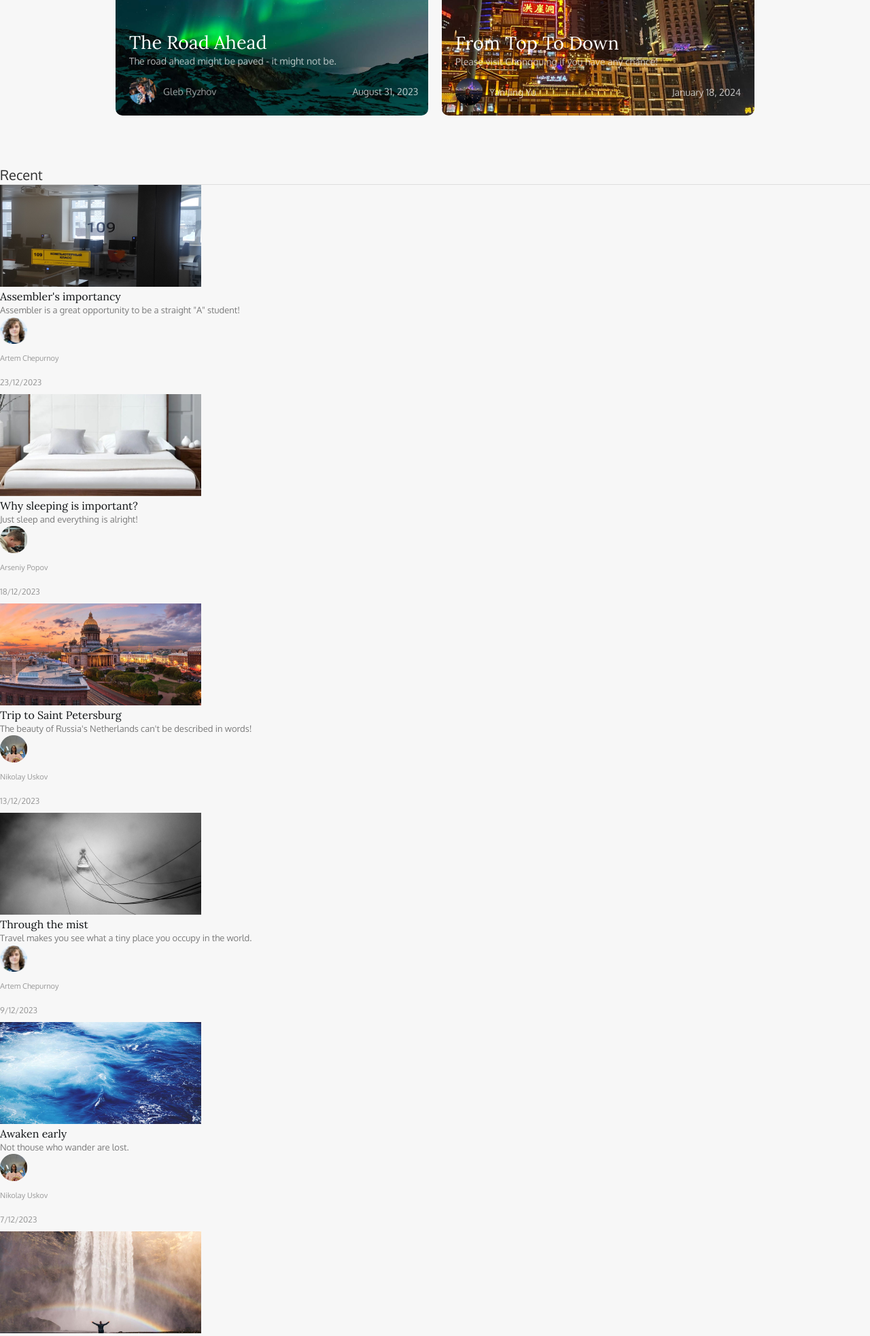
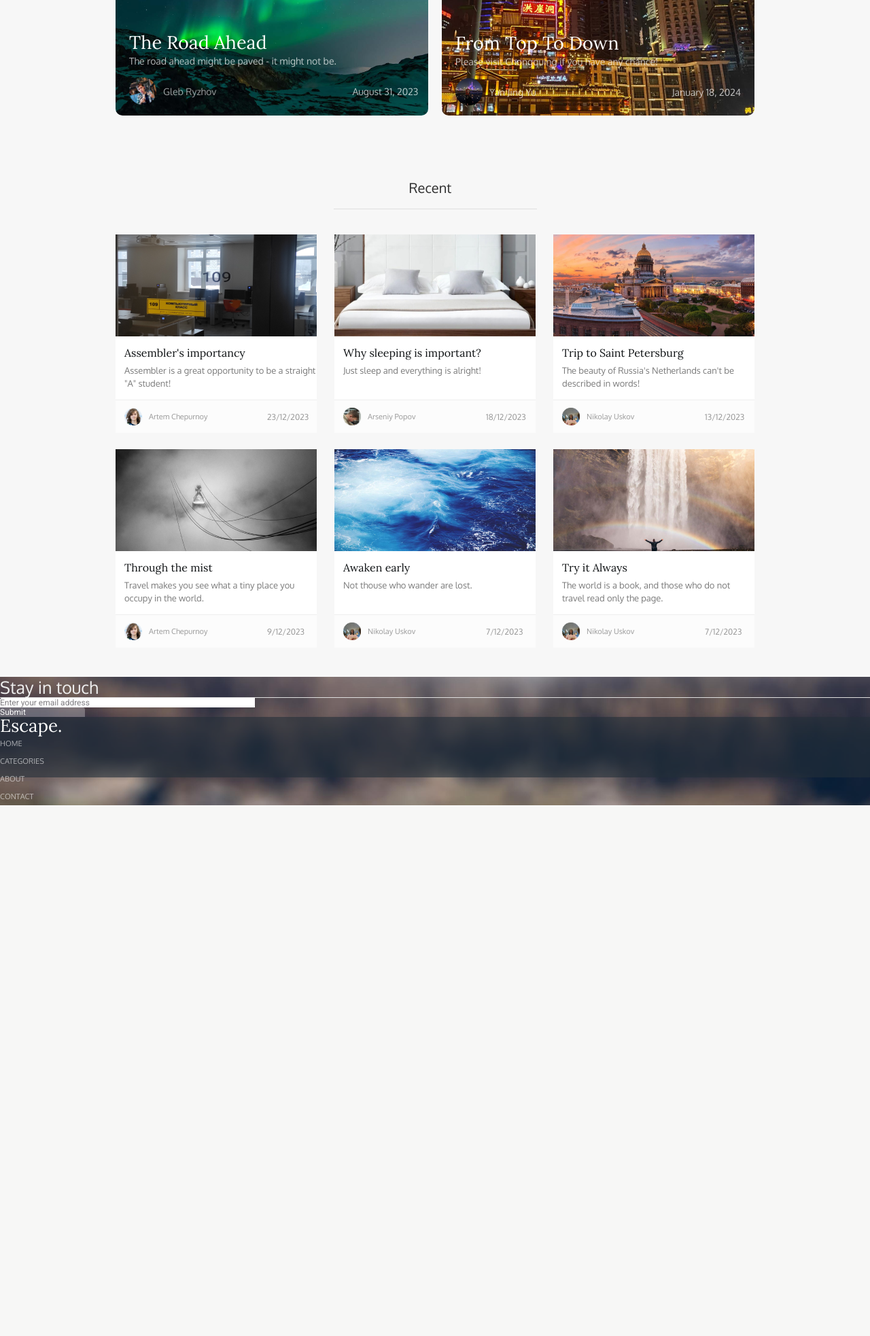
Before and after one commit to x3r1x/webCourse, a PHP site: page / in a window 1280 px wide. Shown: the part 796-2762 px from the top of the page at 68% size. After the commit the page ends 1981 px from the top, so only its background shows below. Run offline with PHP 8.4, Linux system fonts and the light colour scheme.

Commit message:
Finished "Recent" section

```diff
--- a/lab4/index.html
+++ b/lab4/index.html
@@ -90,95 +90,122 @@
             <section class="site_content__recent recent">
                 <h2 class="recent__section_mark">Recent</h2>
 
+                <!-- Статьи -->
+                <div class="recent__post post">
                     <!-- "Assembler's importancy" -->
-                <article class="recent__extra_article extra_article">
+                    <article class="post__asi extra_article">
                         <img src="images/index/p3.png" alt="Assembler's importancy" width = '720' height="360" class="extra_article__image">
 
-                    <h3 class="extra_article__header">Assembler's importancy</h3>
-                    <p class="extra_article__subscription">Assembler is a great opportunity to be a straight "A" student!</p>
+                        <div class="extra_article__text text">
+                            <h3 class="text__header">Assembler's importancy</h3>
+                            <p class="text__subscription">Assembler is a great opportunity to be a straight "A" student!</p>
+                        </div>
 
                         <div class="extra_article__extra_avatar extra_avatar">
-                        <img src="images/index/a3.png" alt="Artem Chepurnoy" width="40" height="40">
-                        <p class="extra_avatar__subscription">Artem Chepurnoy</p>
+                            <div class="extra_avatar__human human">
+                                <img class="human__image" src="images/index/a3.png" alt="Artem Chepurnoy" width="40" height="40">
+                                <p class="human__subscription">Artem Chepurnoy</p>
                             </div>
 
-                    <p class="extra_article__date">23/12/2023</p>
+                            <p class="extra_avatar__date">23/12/2023</p>
+                        </div>
                     </article>
 
                     <!-- Why sleeping is important? -->
-                <article class="recent__extra_article extra_article">
+                    <article class="post__wsii extra_article">
                         <img src="images/index/p4.png" alt="Why sleeping is important?" width="720" height="360" class="extra_article__image">
 
-                    <h3 class="extra_article__header">Why sleeping is important?</h3>
-                    <p class="extra_article__subscription">Just sleep and everything is alright!</p>
+                        <div class="extra_article__text text">
+                            <h3 class="text__header">Why sleeping is important?</h3>
+                            <p class="text__subscription">Just sleep and everything is alright!</p>
+                        </div>
 
                         <div class="extra_article__extra_avatar extra_avatar">
-                        <img src="images/index/a4.png" alt="Arseniy Popov" width="40" height="40">
-                        <p class="extra_avatar__subscription">Arseniy Popov</p>
+                            <div class="extra_avatar__human human">
+                                <img class="human__image" src="images/index/a4.png" alt="Arseniy Popov" width="40" height="40">
+                                <p class="human__subscription">Arseniy Popov</p>
                             </div>
 
-                    <p class="extra_article__date">18/12/2023</p>
+                            <p class="extra_avatar__date">18/12/2023</p>
+                        </div>
                     </article>
 
                     <!-- Trip to Saint Petersburg -->
-                <article class="recent__extra_article extra_article">
+                    <article class="post__ttsp extra_article">
                         <img src="images/index/p5.png" alt="Trip to Saint Petersburg" width="720" height="360" class="extra_article__image">
 
-                    <h3 class="extra_article__header">Trip to Saint Petersburg</h3>
-                    <p class="extra_article__subscription">The beauty of Russia's Netherlands can't be described in words!</p>
+                        <div class="extra_article__text text">
+                            <h3 class="text__header">Trip to Saint Petersburg</h3>
+                            <p class="text__subscription">The beauty of Russia's Netherlands can't be described in words!</p>
+                        </div>
 
                         <div class="extra_article__extra_avatar extra_avatar">
-                        <img src="images/index/a5.png" alt="Nikolay Uskov" width="40" height="40">
-                        <p class="extra_avatar__subscription">Nikolay Uskov</p>
+                            <div class="extra_avatar__human human">
+                                <img class="human__image" src="images/index/a5.png" alt="Nikolay Uskov" width="40" height="40">
+                                <p class="human__subscription">Nikolay Uskov</p>
                             </div>
 
-                    <p class="extra_article__date">13/12/2023</p>
+                            <p class="extra_avatar__date">13/12/2023</p>
+                        </div>
                     </article>
 
                     <!-- Пока неизвестно(на сейчас из примера) -->
-                <article class="recent__extra_article extra_article">
+                    <article class="post__ttm extra_article">
                         <img src="images/index/p6.png" alt="Through the mist" width="720" height="360" class="extra_article__image">
 
-                    <h3 class="extra_article__header">Through the mist</h3>
-                    <p class="extra_article__subscription">Travel makes you see what a tiny place you occupy in the world.</p>
+                        <div class="extra_article__text text">
+                            <h3 class="text__header">Through the mist</h3>
+                            <p class="text__subscription">Travel makes you see what a tiny place you occupy in the world.</p>
+                        </div>
 
                         <div class="extra_article__extra_avatar extra_avatar">
-                        <img src="images/index/a3.png" alt="Artem Chepurnoy" width="40" height="40">
-                        <p class="extra_avatar__subscription">Artem Chepurnoy</p>
+                            <div class="extra_avatar__human human">
+                                <img class="human__image" src="images/index/a3.png" alt="Artem Chepurnoy" width="40" height="40">
+                                <p class="human__subscription">Artem Chepurnoy</p>
                             </div>
 
-                    <p class="extra_article__date">9/12/2023</p>
+                            <p class="extra_avatar__date">9/12/2023</p>
+                        </div>
                     </article>
 
                     <!-- Пока неизвестно(на сейчас из примера) -->
-                <article class="recent__extra_article extra_article">
+                    <article class="post__ae extra_article">
                         <img src="images/index/p7.png" alt="Awaken early" width="720" height="360" class="extra_article__image">
 
-                    <h3 class="extra_article__header">Awaken early</h3>
-                    <p class="extra_article__subscription">Not thouse who wander are lost.</p>
+                        <div class="extra_article__text text">
+                            <h3 class="text__header">Awaken early</h3>
+                            <p class="text__subscription">Not thouse who wander are lost.</p>
+                        </div>
 
                         <div class="extra_article__extra_avatar extra_avatar">
-                        <img src="images/index/a5.png" alt="Nikolay Uskov" width="40" height="40">
-                        <p class="extra_avatar__subscription">Nikolay Uskov</p>
+                            <div class="extra_avatar__human human">
+                                <img class="human__image" src="images/index/a5.png" alt="Nikolay Uskov" width="40" height="40">
+                                <p class="human__subscription">Nikolay Uskov</p>
                             </div>
 
-                    <p class="extra_article__date">7/12/2023</p>
+                            <p class="extra_avatar__date">7/12/2023</p>
+                        </div>
                     </article>
 
                     <!-- Пока неизвестно(на сейчас из примера) -->
-                <article class="recent__extra_article extra_article">
+                    <article class="post__tit extra_article">
                         <img src="images/index/p8.png" alt="Awaken early" width="720" height="360" class="extra_article__image">
 
-                    <h3 class="extra_article__header">Try it Always</h3>
-                    <p class="extra_article__subscription">The world is a book, and those who do not travel read only the page.</p>
+                        <div class="extra_article__text text">
+                            <h3 class="text__header">Try it Always</h3>
+                            <p class="text__subscription">The world is a book, and those who do not travel read only the page.</p>
+                        </div>
 
                         <div class="extra_article__extra_avatar extra_avatar">
-                        <img src="images/index/a5.png" alt="Nikolay Uskov" width="40" height="40">
-                        <p class="extra_avatar__subscription">Nikolay Uskov</p>
+                            <div class="extra_avatar__human human">
+                                <img class="human__image" src="images/index/a5.png" alt="Nikolay Uskov" width="40" height="40">
+                                <p class="human__subscription">Nikolay Uskov</p>
                             </div>
 
-                    <p class="extra_article__date">7/12/2023</p>
+                            <p class="extra_avatar__date">7/12/2023</p>
+                        </div>
                     </article>
+                </div>
             </section>
         </section>
 
--- a/lab4/style.css
+++ b/lab4/style.css
@@ -20,7 +20,7 @@
 }
 
 .site_header__top.top {
-    max-width: 940px;
+    width: 940px;
     height: 74px;
     margin-inline: auto;
     display: flex;
@@ -225,35 +225,99 @@
     margin-left: 200px;
 }
 
+.site_content__recent.recent {
+    width: 940px;
+    height: 752px;
+    margin-inline: auto;
+    display: flex;
+    flex-wrap: wrap;
+    align-items: center;
+    justify-content: center;
+}
+
 .recent__section_mark{
     font: 400 20px/27px "Oxygen";
     color: #2E2E2E;
+    width: 188px;
     border-bottom: 1px solid #DEDEDE;
+    padding-bottom: 17px;
+    padding-left: 111px;
+}
+
+.recent__post.post {
+    width: 960px;
+    height: 632px;
+    display: flex;
+    flex-wrap: wrap;
+    justify-content: space-between;
+}
+
+.extra_article {
+    width: 296px;
+    height: 291px;
+    display: flex;
+    flex-wrap: wrap;
+    align-items: flex-start;
+    background-color: #FFFFFF;
 }
 
 .extra_article__image {
-    max-width: 296px;
-    max-height: 150px;
+    width: 296px;
+    height: 150px;
 }
 
-.extra_article__header{
+.extra_article__text.text {
+    width: 296px;
+    height: 93px;
+    border-bottom: 1px solid #EFEFEF;
+}
+
+.text__header{
     font: 400 16px/21px "Lora";
     color: #101315;
+    margin-top: 14px;
+    margin-left: 13px;
 }
 
-.extra_article__subscription{
+.text__subscription{
     font: 400 13px/19px "Oxygen";
     color: #7A7A7A;
+    margin-top: 6px;
+    margin-left: 13px;
 }
 
-.extra_avatar__subscription {
+.extra_article__extra_avatar.extra_avatar {
+    width: 296px;
+    height: 48px;
+    background-color: #FCFCFC;
+    display: flex;
+    align-items: center;
+    justify-content: space-between;
+}
+
+.extra_avatar__human.human {
+    display: flex;
+    align-items: center;
+}
+
+.human__image {
+    width: 26px;
+    height: 26px;
+    margin-left: 13px;
+}
+
+.human__subscription {
     font: 400 11px/35px "Oxygen";
     color: #999999;
+    margin-left: 10px;
 }
 
-.extra_article__date {
+.extra_avatar__date {
     font: 400 12px/35px "Oxygen";
     color: #999999;
+    justify-self: flex-end;
+    margin-right: 13px;
+    width: 60px;
 }
 
 .site_footer {
```
Lines whose indentation alone changed are shown as unchanged.
